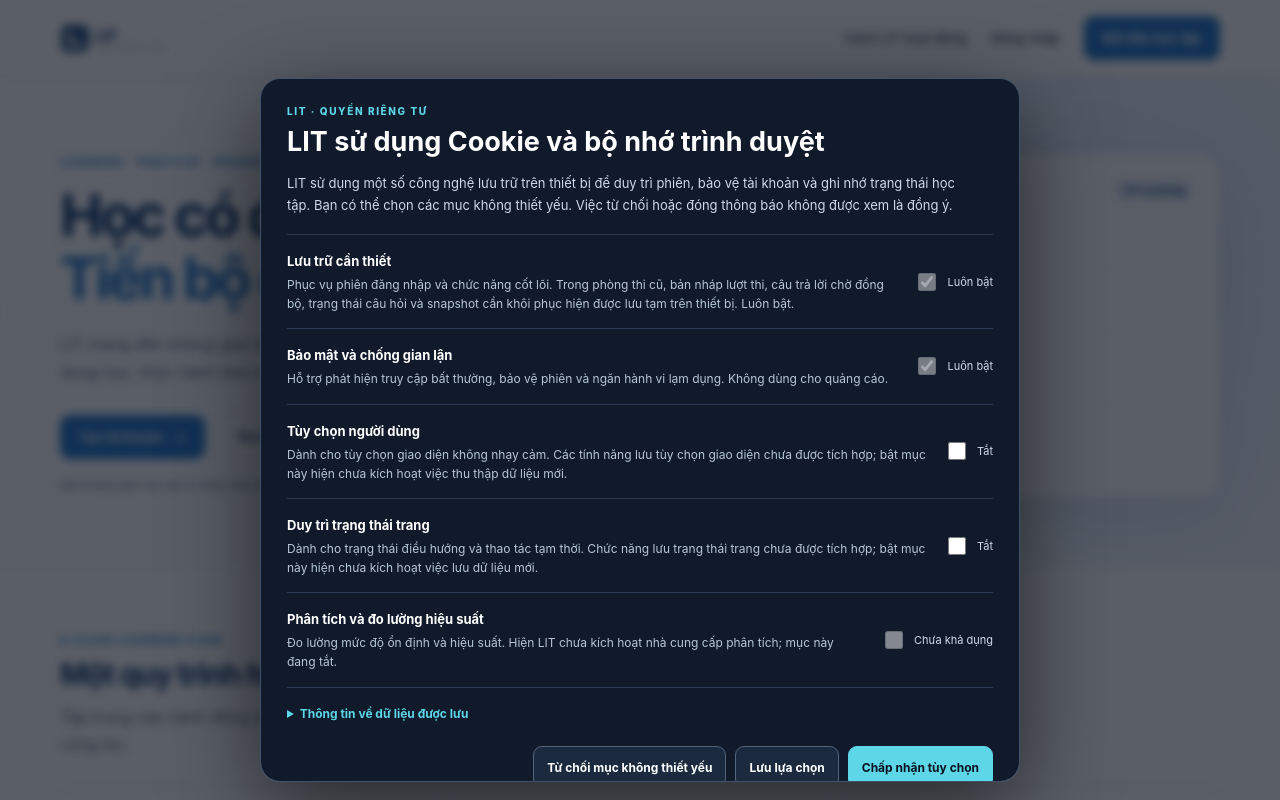
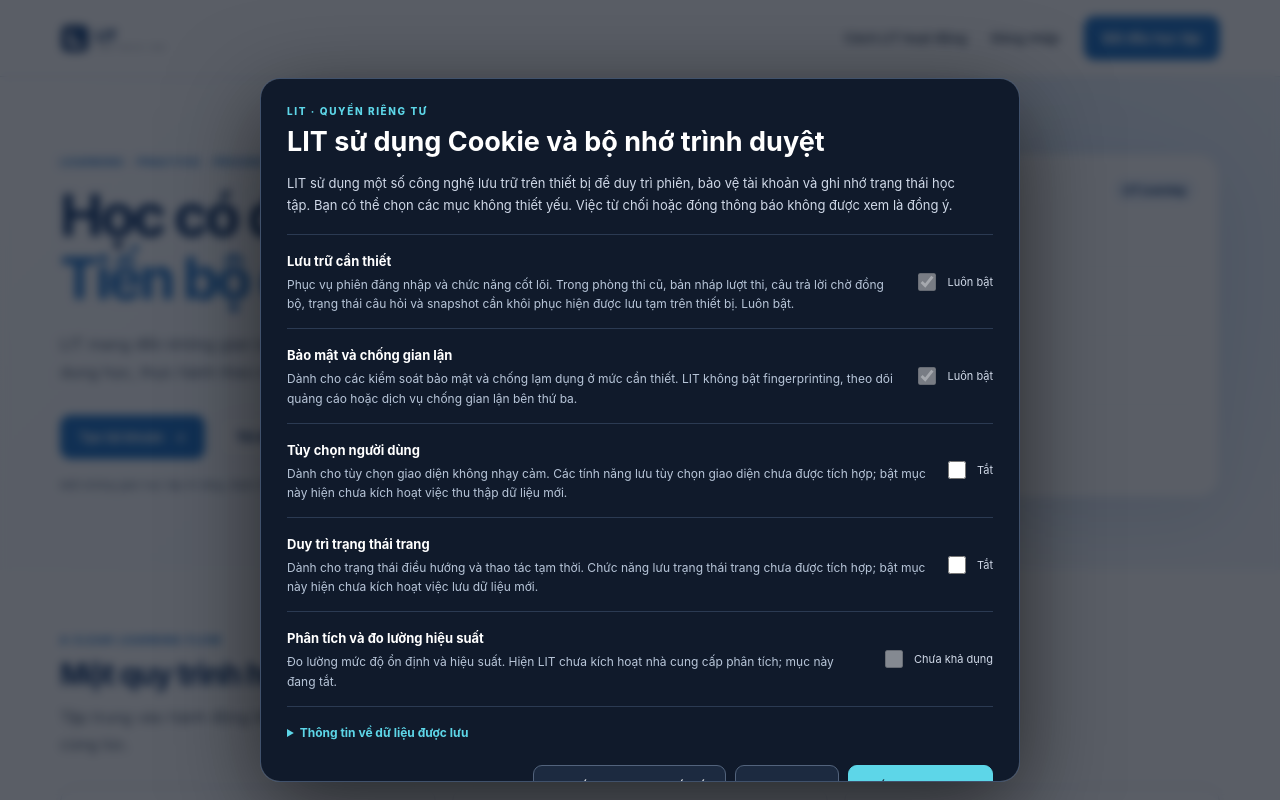
Before and after one commit to LITNW/luyen-thi-tsa, a React (Vite) app: page / in a window 1280 px wide. Shown: the top 800 px of the page. Built offline with nearby package versions, Linux system fonts and the light colour scheme.

Commit message:
fix(privacy): avoid overstating fraud detection capabilities

```diff
--- a/src/components/PrivacyConsentManager.jsx
+++ b/src/components/PrivacyConsentManager.jsx
@@ -9,7 +9,7 @@ import './privacy-consent.css';
 
 const CATEGORIES = [
   { key: 'essential', title: 'Lưu trữ cần thiết', detail: 'Phục vụ phiên đăng nhập và chức năng cốt lõi. Trong phòng thi cũ, bản nháp lượt thi, câu trả lời chờ đồng bộ, trạng thái câu hỏi và snapshot cần khôi phục hiện được lưu tạm trên thiết bị. Luôn bật.' , locked: true },
-  { key: 'security', title: 'Bảo mật và chống gian lận', detail: 'Hỗ trợ phát hiện truy cập bất thường, bảo vệ phiên và ngăn hành vi lạm dụng. Không dùng cho quảng cáo.', locked: true },
+  { key: 'security', title: 'Bảo mật và chống gian lận', detail: 'Dành cho các kiểm soát bảo mật và chống lạm dụng ở mức cần thiết. LIT không bật fingerprinting, theo dõi quảng cáo hoặc dịch vụ chống gian lận bên thứ ba.', locked: true },
   { key: 'preferences', title: 'Tùy chọn người dùng', detail: 'Dành cho tùy chọn giao diện không nhạy cảm. Các tính năng lưu tùy chọn giao diện chưa được tích hợp; bật mục này hiện chưa kích hoạt việc thu thập dữ liệu mới.' },
   { key: 'pageState', title: 'Duy trì trạng thái trang', detail: 'Dành cho trạng thái điều hướng và thao tác tạm thời. Chức năng lưu trạng thái trang chưa được tích hợp; bật mục này hiện chưa kích hoạt việc lưu dữ liệu mới.' },
   { key: 'analytics', title: 'Phân tích và đo lường hiệu suất', detail: 'Đo lường mức độ ổn định và hiệu suất. Hiện LIT chưa kích hoạt nhà cung cấp phân tích; mục này đang tắt.' , unavailable: true },
```
